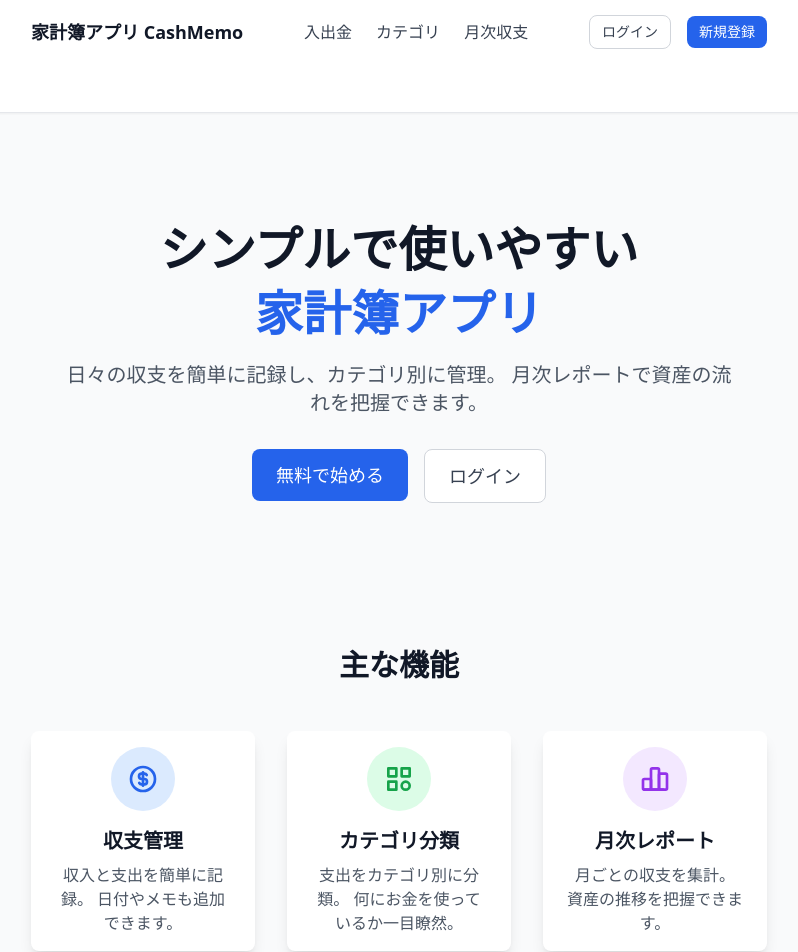
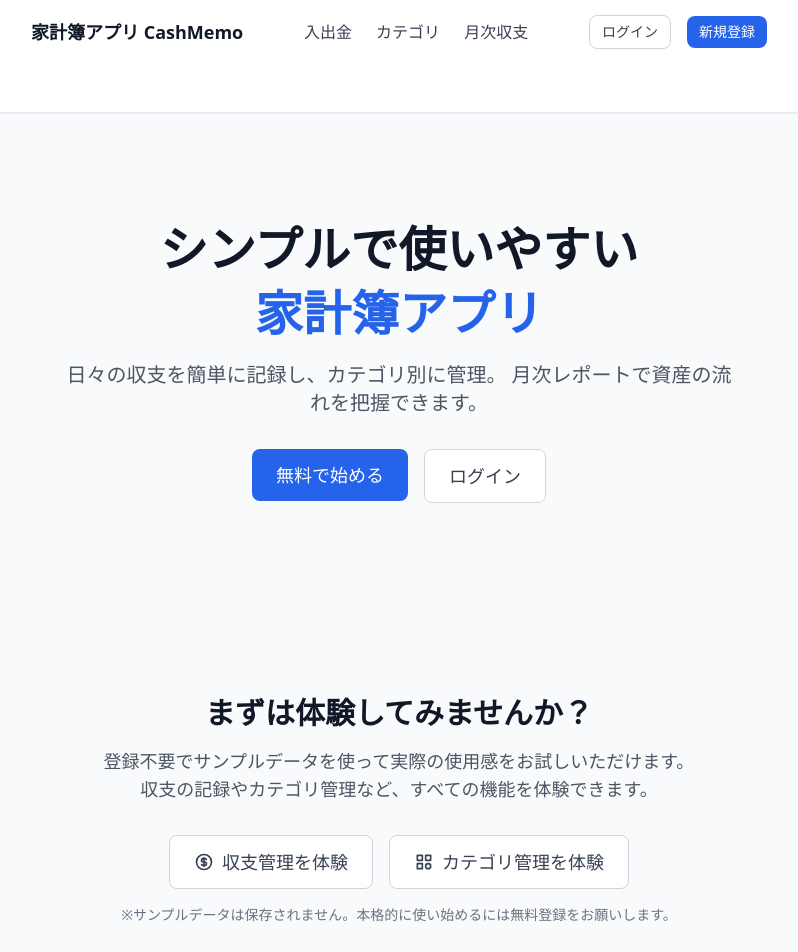
Before and after one commit to tetsu633/books, a Next.js app in the folder apps/frontend/: page / in a window 1280 px wide. Shown: the top 952 px of the page, without its empty margins (241-1039 px from the left). Built offline with nearby package versions, Linux system fonts and the light colour scheme; no server answers.

Commit message:
ランディングページに体験セクションを追加し、サンプルデータを使用した機能体験の案内を実装。収支管理とカテゴリ管理のボタンを追加し、注意事項を表示。

```diff
--- a/apps/frontend/src/app/page.tsx
+++ b/apps/frontend/src/app/page.tsx
@@ -47,6 +47,34 @@ export default function LandingPage() {
                 ログイン
               </Button>
             </Link>
+          </div>
+        </section>
+
+        <section className="py-12 md:py-16 bg-gray-50 rounded-2xl my-12">
+          <div className="text-center">
+            <h2 className="text-3xl font-bold text-gray-900 mb-4">まずは体験してみませんか？</h2>
+            <p className="text-lg text-gray-600 mb-8 max-w-2xl mx-auto">
+              登録不要でサンプルデータを使って実際の使用感をお試しいただけます。
+              <br />
+              収支の記録やカテゴリ管理など、すべての機能を体験できます。
+            </p>
+            <div className="flex flex-col sm:flex-row gap-4 justify-center">
+              <Link href="/entries">
+                <Button variant="outline" size="lg" className="w-full sm:w-auto">
+                  <IconCoin className="w-5 h-5 mr-2" />
+                  収支管理を体験
+                </Button>
+              </Link>
+              <Link href="/categories">
+                <Button variant="outline" size="lg" className="w-full sm:w-auto">
+                  <IconCategory className="w-5 h-5 mr-2" />
+                  カテゴリ管理を体験
+                </Button>
+              </Link>
+            </div>
+            <p className="text-sm text-gray-500 mt-4">
+              ※サンプルデータは保存されません。本格的に使い始めるには無料登録をお願いします。
+            </p>
           </div>
         </section>
 
```
